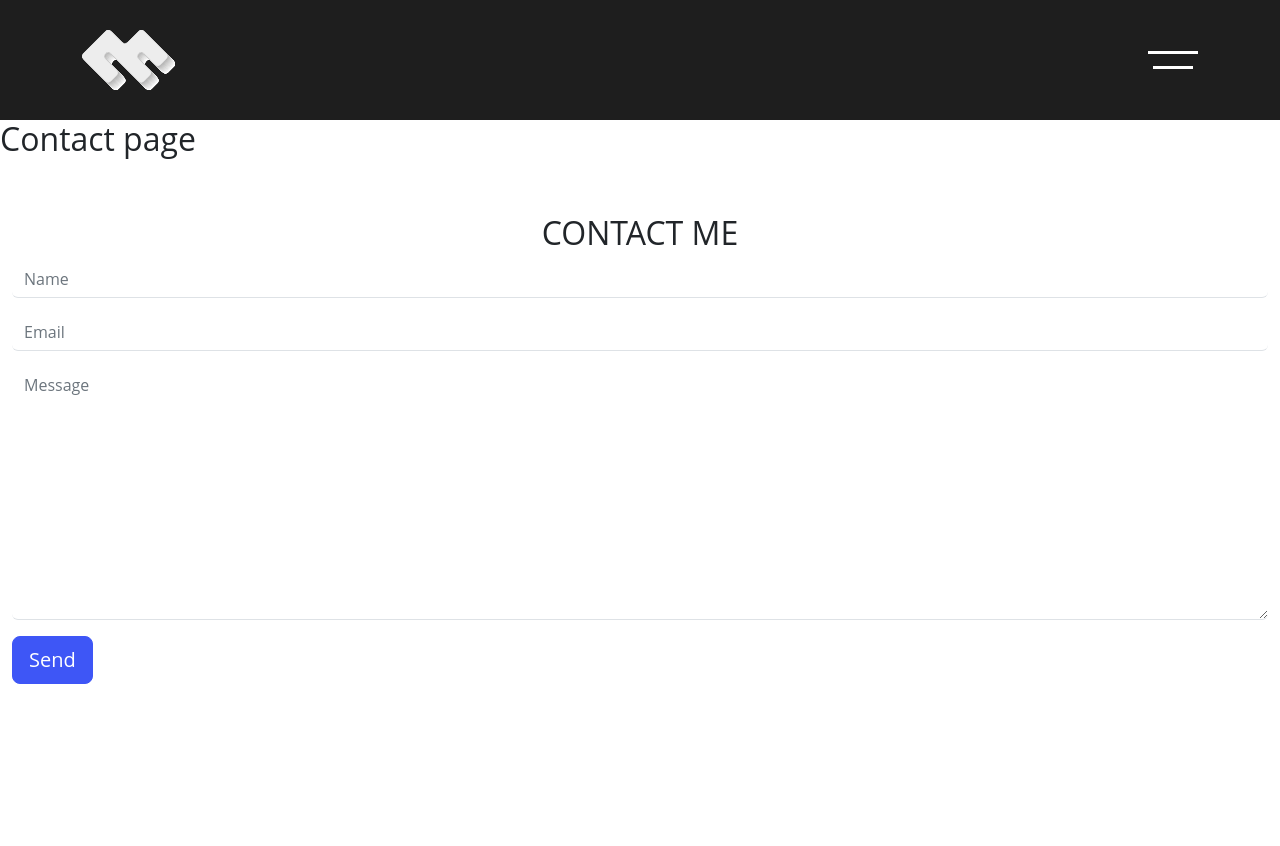
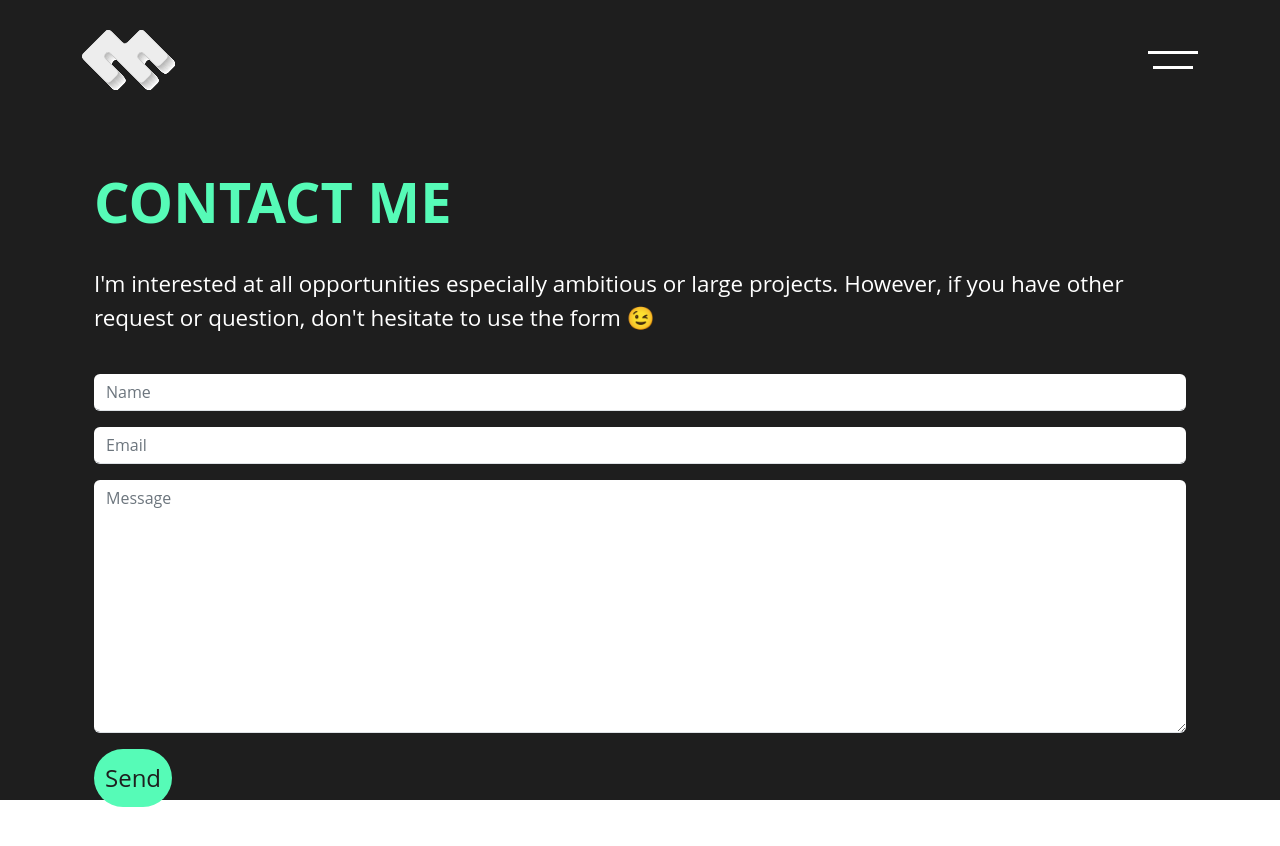
Before and after one commit to mattialicausi/laravel-vue-router, a Vue app: page /contact in a window 1280 px wide. Shown: the top 846 px of the page. Before the commit the page ends 800 px from the top, so only its background shows below. Built offline with nearby package versions, Linux system fonts and the light colour scheme.

Commit message:
stilizzato contact page

```diff
--- a/src/App.vue
+++ b/src/App.vue
@@ -58,4 +58,5 @@ import HeaderComponent from './components/HeaderComponent.vue';
 
 <style lang="scss" scoped>
 
+
 </style>
--- a/src/components/ContactForm.vue
+++ b/src/components/ContactForm.vue
@@ -2,7 +2,8 @@
     <section class="contact_me py-5">
         <div class="inner-wrapper">
             <div class="container-fluid text-center">
-                <h2 class="text-uppercase">contact me</h2>
+                <h2 class="text-uppercase text-start fw-bold">contact me</h2>
+                <p class="py-4">I'm interested at all opportunities especially ambitious or large projects. However, if you have other request or question, don't hesitate to use the form 😉</p>
                 <div v-if="success" class="alert alert-success text-start" role="alert">
                     Messaggio inviato con successo!
                 </div>
@@ -31,7 +32,7 @@
                                     {{ error }}
                                 </p>
                         </div>
-                        <button class="btn btn-lg btn-primary text-white" type="submit" :disabled="loading">{{loading ? 'Sending...' : 'Send'}}</button>
+                        <button class="my-btn rounded-pill" type="submit" :disabled="loading">{{loading ? 'Sending...' : 'Send'}}</button>
                     </form>
                 </div>
             </div>
@@ -89,5 +90,18 @@ import {store} from '../store';
 </script>
 
 <style lang="scss" scoped>
+@import '../assets/styles/main.scss';
+@import '../assets/styles/partials/variables';
+
+h2 {
+    font-size: 3.5rem;
+    color: $light-green;
+}
+
+p {
+    color: $white;
+    font-size: 1.4rem;
+    text-align: start;
+}
 
 </style>
--- a/src/pages/ContactPage.vue
+++ b/src/pages/ContactPage.vue
@@ -1,7 +1,9 @@
 <template>
-    <h2>Contact page</h2>
-
-    <ContactForm/>
+    <div id="contact-page">
+        <div class="container">
+            <ContactForm/>
+         </div>
+    </div>
 </template>
 
 <script>
@@ -19,5 +21,14 @@ import ContactForm from '../components/ContactForm.vue';
 </script>
 
 <style lang="scss" scoped>
+@import '../assets/styles/main.scss';
+@import '../assets/styles/partials/variables';
+
+#contact-page {
+    background-color: $dark;
+    height: 85vh;
+
+}
+
 
 </style>
```
